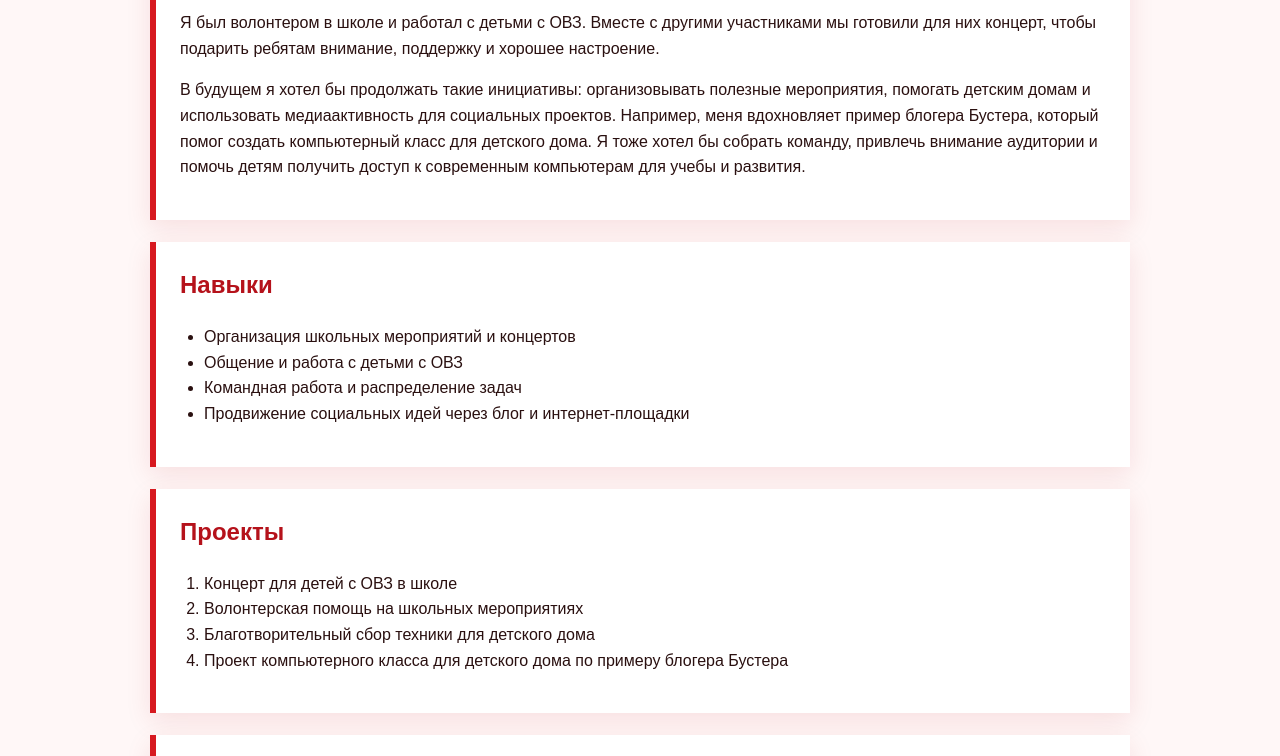
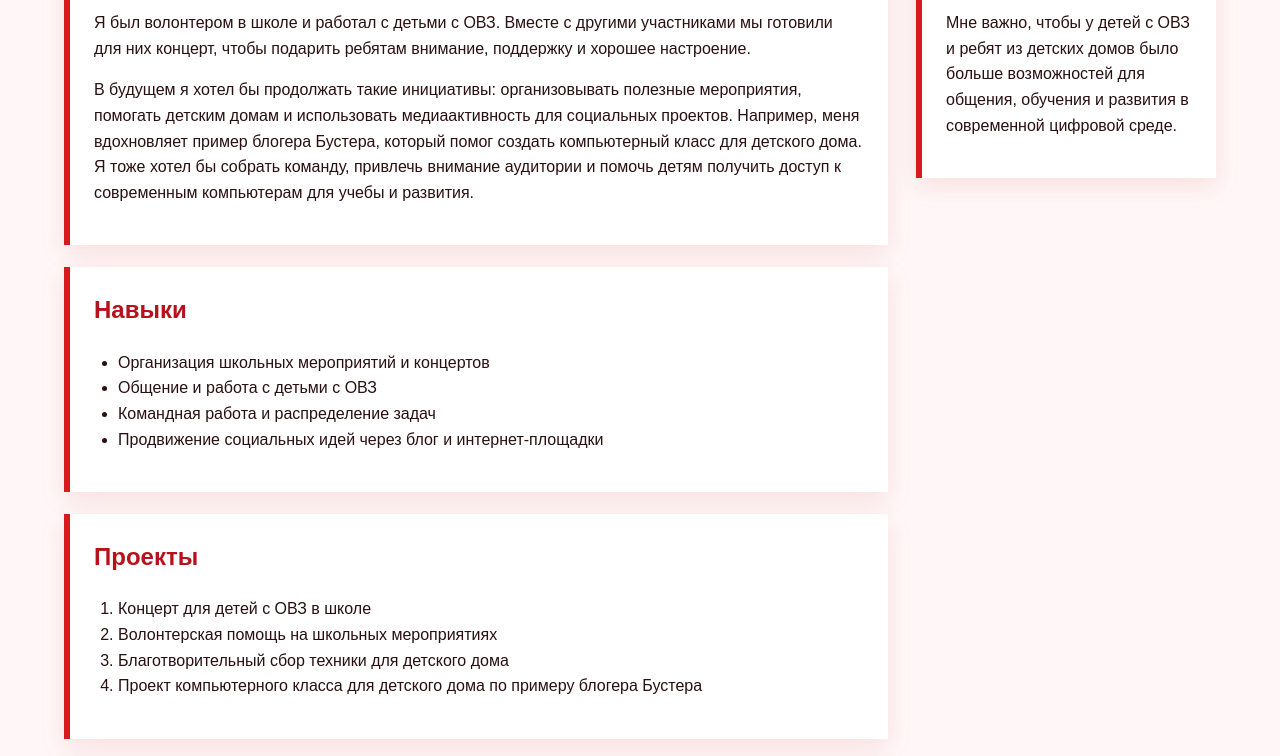
Before and after one commit to wissspik/932403.nasrutdinov.ruslan.lab1, a plain HTML site: page index.html in a window 1280 px wide. Shown: the part 340-1096 px from the top of the page. Drawn offline with Linux system fonts and the light colour scheme.

Commit message:
fix: place aside as sidebar

```diff
--- a/index.html
+++ b/index.html
@@ -16,6 +16,7 @@
         <img src="images/avatar.svg" alt="Аватар Руслана Насрутдинова" width="160" height="160">
     </header>
 
+    <div class="layout">
         <main class="page-content">
             <section class="intro">
                 <h2>О себе</h2>
@@ -81,6 +82,7 @@
                 для общения, обучения и развития в современной цифровой среде.
             </p>
         </aside>
+    </div>
 
     <footer class="page-footer">
         <p>&copy; 2026 Руслан Насрутдинов</p>
--- a/styles.css
+++ b/styles.css
@@ -41,10 +41,17 @@ body {
     text-transform: uppercase;
 }
 
-.page-content,
-.sidebar {
-    width: min(980px, 90%);
+.layout {
+    display: grid;
+    grid-template-columns: minmax(0, 1fr) 300px;
+    gap: 28px;
+    align-items: start;
+    width: min(1180px, 90%);
     margin: 28px auto;
+}
+
+.page-content {
+    min-width: 0;
 }
 
 section,
@@ -57,6 +64,11 @@ section,
 
 section + section {
     margin-top: 22px;
+}
+
+.sidebar {
+    position: sticky;
+    top: 24px;
 }
 
 h2 {
@@ -117,6 +129,16 @@ button:hover {
     background: #2a1010;
 }
 
+@media (max-width: 820px) {
+    .layout {
+        grid-template-columns: 1fr;
+    }
+
+    .sidebar {
+        position: static;
+    }
+}
+
 @media (max-width: 640px) {
     .page-header {
         align-items: flex-start;
```
Lines whose indentation alone changed are shown as unchanged.
